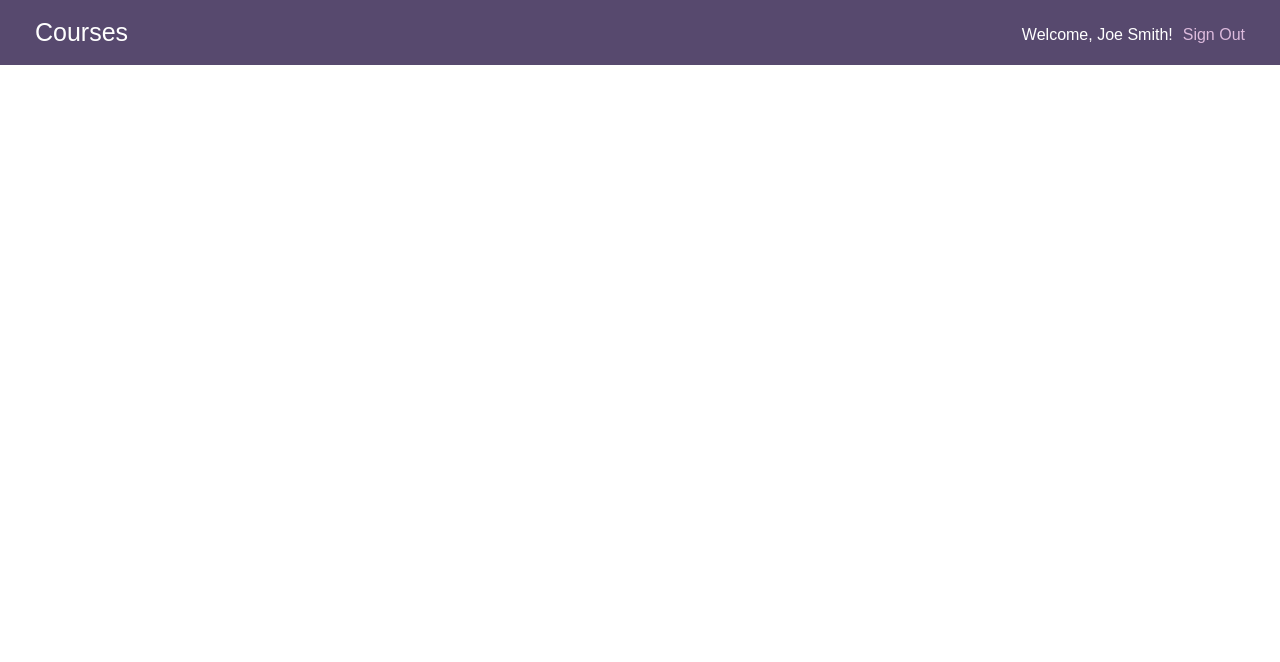
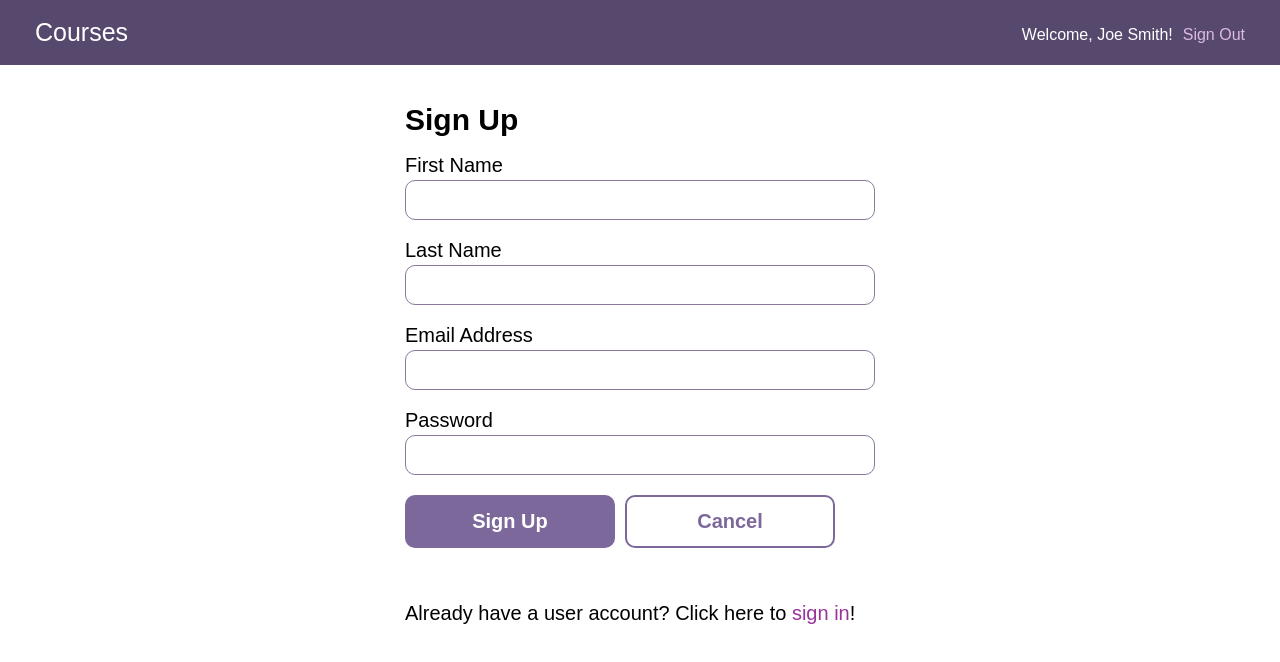
Before and after one commit to sgaona21/fullstack-course-manager, a React (Vite) app in the folder client/: page /sign-up in a window 1280 px wide. Shown: the top 662 px of the page. Built offline with nearby package versions, Linux system fonts and the light colour scheme; no server answers.

Commit message:
Error/Not found routes set up - also added full functionality try/catch block to CreateCourse file

```diff
--- a/client/src/App.jsx
+++ b/client/src/App.jsx
@@ -7,6 +7,10 @@ import Courses from "./components/Courses";
 import CourseDetail from "./components/CourseDetail";
 import CreateCourse from "./components/CreateCourse";
 import UpdateCourse from "./components/UpdateCourse";
+import UserSignUp from "./components/UserSignUp";
+import UserSignIn from "./components/UserSignIn";
+import NotFound from "./components/NotFound";
+import Error from "./components/Error";
 
 
 const App = () => {
@@ -31,10 +35,14 @@ const App = () => {
     <>
       <Header />
       <Routes>
+        <Route path="/sign-up" element={<UserSignUp />}/>
+        <Route path="/sign-in" element={<UserSignIn />}/>
         <Route path="/courses" element={<Courses courses={courses} />}/>
         <Route path="/courses/:id" element={<CourseDetail courses={courses} />}/>
         <Route path="/courses/create" element={<CreateCourse />}/>
         <Route path="/courses/:id/update" element={<UpdateCourse />}/>
+        <Route path="/error" element={<Error /> } />
+        <Route path="*" element={<NotFound /> } />
       </Routes>
     </>
   )
--- a/client/src/components/CreateCourse.jsx
+++ b/client/src/components/CreateCourse.jsx
@@ -1,12 +1,16 @@
 import { useState } from "react";
+import { useNavigate } from "react-router-dom";
 
 const CreateCourse = () => {
+  const navigate = useNavigate();
   const [newCourse, setNewCourse] = useState({
+    userId: 1,
     title: '',
     description: '',
     estimatedTime: '',
     materialsNeeded: '',
   });
+  const [errors, setErrors] = useState([]);
 
   const handleChange = (e) => {
     const { name, value } = e.target;
@@ -16,36 +20,52 @@ const CreateCourse = () => {
     }));
   };
 
-  const submitNewCourseData = (e) => {
+  const submitNewCourseData = async (e) => {
     e.preventDefault();
 
-    fetch("http://localhost:5001/api/courses", {
+    try {
+      const response = await fetch("http://localhost:5001/api/courses", {
         method: "POST",
         headers: {
           "Content-Type": "application/json",
         },
         body: JSON.stringify(newCourse),
-    })
-      .then((res) => {
-        if (res.ok) {
-          console.log("Course created!");
+      });
+
+      if (response.status === 201) {
+        console.log("New course successfully created!");
+      } else if (response.status === 400) {
+        const data = await response.json();
+        setErrors(data.errors);
       } else {
-          console.error("Something went wrong.");
+        throw new Error();
       }
-      })
-      .catch((err) => console.error("Error:", err));
+    } catch (error) {
+      console.log(error);
+      navigate('/error');
     }
+  }
+
+  const handleCancel = (e) => {
+    e.preventDefault();
+    navigate('/courses')
+  }
+
+
 
   return (
     <div className="wrap">
       <h2>Create Course</h2>
+
+      {errors.length ? (
         <div className="validation--errors">
           <h3>Validation Errors</h3>
           <ul>
-          <li>Please provide a value for "Title"</li>
-          <li>Please provide a value for "Description"</li>
+            {errors.map((error, i) => <li key={i}>{error}</li>)}
           </ul>
         </div>
+      ) : null }
+
       <form onSubmit={submitNewCourseData} >
         <div className="main--flex">
           <div>
@@ -88,7 +108,7 @@ const CreateCourse = () => {
           </div>
         </div>
         <button className="button" type="submit">Create Course</button>
-        <button className="button button-secondary" type="button">Cancel</button>
+        <button className="button button-secondary" type="button" onClick={handleCancel} >Cancel</button>
       </form>
     </div>
   );
--- /dev/null
+++ b/client/src/components/Error.jsx
@@ -0,0 +1,12 @@
+
+
+const Error = () => {
+  return (
+    <div className="wrap">
+      <h2>Error</h2>
+      <p>Sorry! We just encountered an unexpected error.</p>
+    </div>
+  );
+};
+
+export default Error;
--- /dev/null
+++ b/client/src/components/NotFound.jsx
@@ -0,0 +1,12 @@
+
+
+const NotFound = () => {
+  return (
+    <div className="wrap">
+      <h2>Not Found</h2>
+      <p>Sorry! We couldn't find the page you're looking for.</p>
+    </div>
+  );
+};
+
+export default NotFound;
--- /dev/null
+++ b/client/src/components/UserSignIn.jsx
@@ -0,0 +1,31 @@
+
+
+const UserSignIn = () => {
+    return (
+      <div className="form--centered">
+        <h2>Sign In</h2>
+
+        <form>
+          <label for="emailAddress">Email Address</label>
+          <input id="emailAddress" name="emailAddress" type="email" value="" />
+          <label for="password">Password</label>
+          <input id="password" name="password" type="password" value="" />
+          <button className="button" type="submit">
+            Sign In
+          </button>
+          <button
+            className="button button-secondary"
+            onclick="event.preventDefault(); location.href='index.html';"
+          >
+            Cancel
+          </button>
+        </form>
+        <p>
+          Don't have a user account? Click here to{" "}
+          <a href="sign-up.html">sign up</a>!
+        </p>
+      </div>
+    );
+}
+
+export default UserSignIn;
--- /dev/null
+++ b/client/src/components/UserSignUp.jsx
@@ -0,0 +1,36 @@
+
+
+const UserSignUp = () => {
+    return (
+      <div className="form--centered">
+        <h2>Sign Up</h2>
+
+        <form>
+          <label for="firstName">First Name</label>
+          <input id="firstName" name="firstName" type="text" value="" />
+          <label for="lastName">Last Name</label>
+          <input id="lastName" name="lastName" type="text" value="" />
+          <label for="emailAddress">Email Address</label>
+          <input id="emailAddress" name="emailAddress" type="email" value="" />
+          <label for="password">Password</label>
+          <input id="password" name="password" type="password" value="" />
+          <button className="button" type="submit">
+            Sign Up
+          </button>
+          <button
+            className="button button-secondary"
+            onclick="event.preventDefault(); location.href='index.html';"
+          >
+            Cancel
+          </button>
+        </form>
+        <p>
+          Already have a user account? Click here to{" "}
+          <a href="sign-in.html">sign in</a>!
+        </p>
+      </div>
+    );
+
+}
+
+export default UserSignUp;
```
Also changed, not shown: 1 other file (tests, documents, lock files or other folders). Lines whose indentation alone changed are shown as unchanged.
